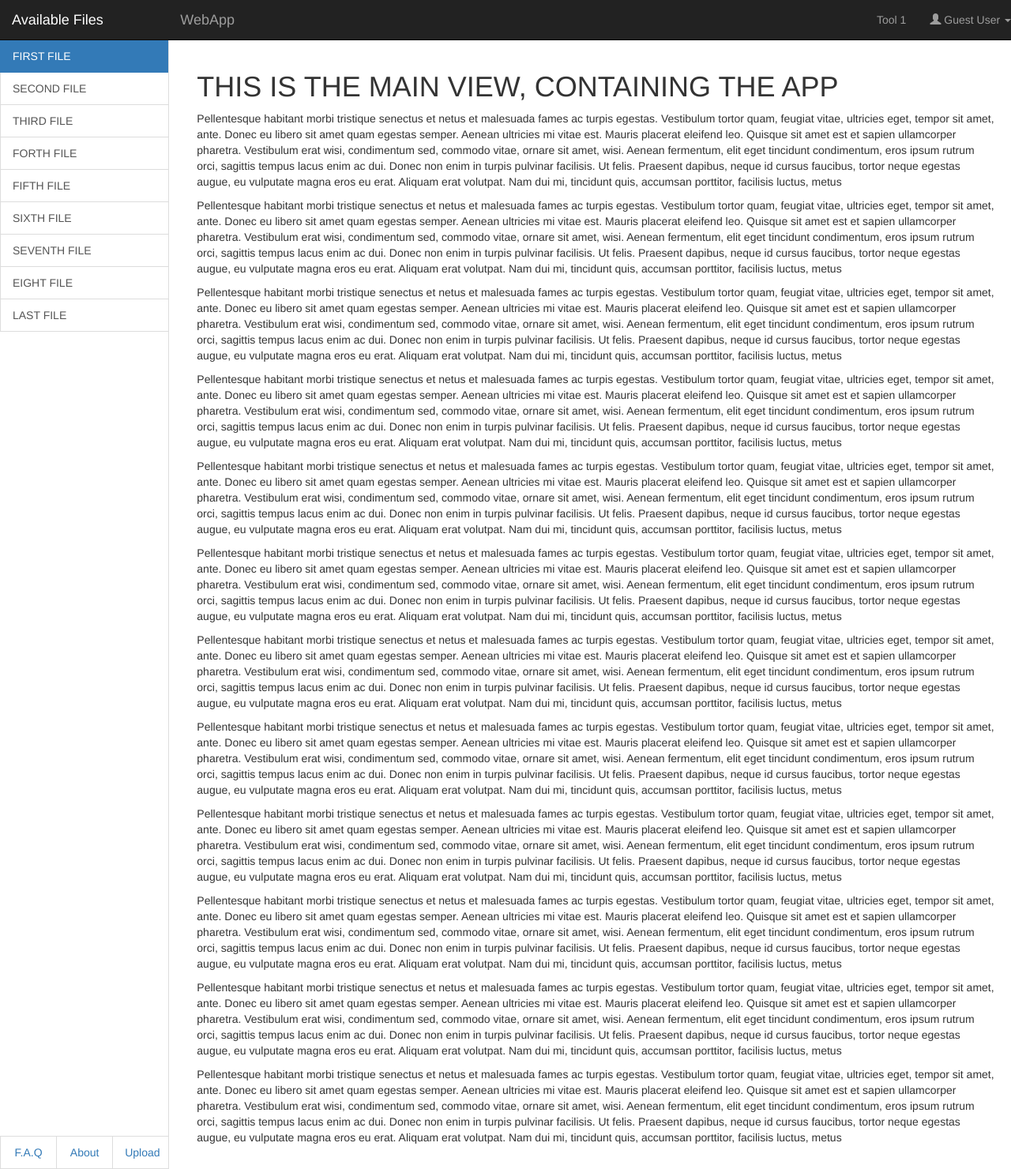
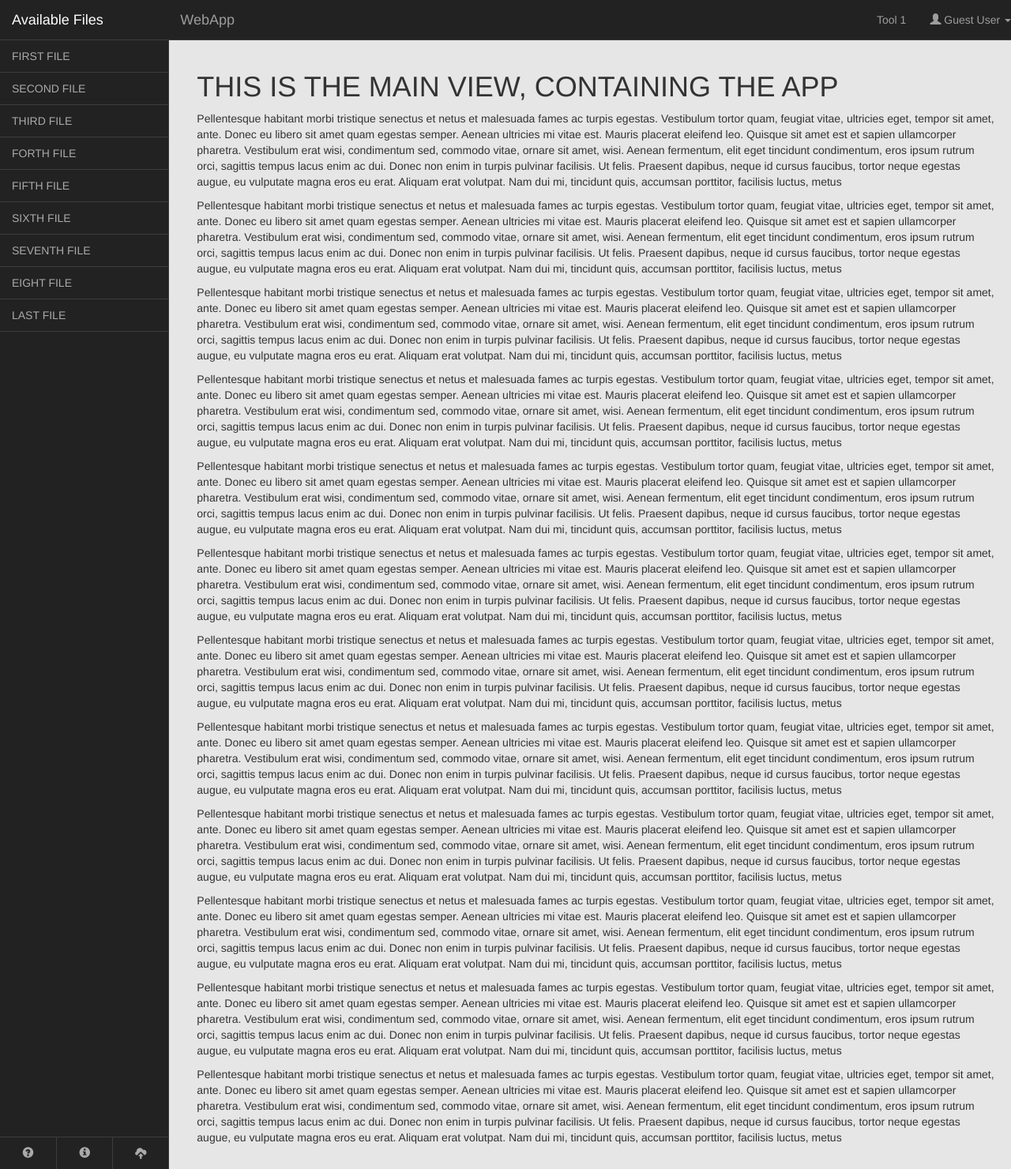
Before and after one commit to Keesaco/KeesaFlo, a Django app: template app/templates/app.html in a window 1280 px wide. Shown: that part at 79% size. Run offline with Django 3.2, Linux system fonts and the light colour scheme; the template is opened without the code that fills it, so the values that code supplies are empty; the page is wider than the window, and the part outside it is not shown; some libraries are stand-ins or nearby versions.

Commit message:
Improved look of the app

```diff
--- a/app/static/css/app.css
+++ b/app/static/css/app.css
@@ -10,17 +10,23 @@
 {
 	margin-bottom: 0;
 }
+.navbar-inverse
+{
+	border-color: #3D3D3D;
+}
 
 .apppanel
 {
 	bottom: 0;
 	padding: 20px 20px 20px 35px;
-	border-left: 1px solid #dddddd;
+	border-left: 1px solid #3D3D3D;
+	background-color: #E6E6E6;
 }
 
 .navpanel
 {
-	bottom: 40px;
+	bottom: 41px;
+	background-color: #222222;
 }
 
 .apppanel, .navpanel
@@ -42,16 +48,22 @@
 	margin-left: 0;
 	width: 33.33333333333334%;
 	text-align: center;
-	border: 1px solid #dddddd;
-	border-right: 0;
+	border-top: 1px solid #3D3D3D;
 }
 
 .nav-pills > li > a {
-border-radius: 0;
+	border-radius: 0;
+	background-color: #222222;
+	color: #AAAAAA;
+}
+
+.nav-pills > li > a:hover {
+	background-color: #333333;
 }
 
 .bottom-nav > li + li { /* used to overlap bootstrap style */
 	margin-left: 0;
+	border-left: 1px solid #3D3D3D;
 }
 
 .list-group
@@ -71,7 +83,19 @@ border-radius: 0;
 
 .list-group-item
 {
+	background-color: #222222;
+	border: 1px solid #3D3D3D;
 	border-right: 0;
+	border-left: 0;
+}
+
+a.list-group-item
+{
+	color: #AAAAAA;
+}
+
+a.list-group-item:hover {
+background-color: #333333;
 }
 
 .row
--- a/app/templates/app.html
+++ b/app/templates/app.html
@@ -23,7 +23,7 @@
 		</nav>
 		<div class="navpanel">
 			<div class="list-group">
-				<a href="#" class="list-group-item active">FIRST FILE</a>
+				<a href="#" class="list-group-item">FIRST FILE</a>
 				<a href="#" class="list-group-item">SECOND FILE</a>
 				<a href="#" class="list-group-item">THIRD FILE</a>
 				<a href="#" class="list-group-item">FORTH FILE</a>
@@ -35,9 +35,9 @@
 			</div>
 		</div>
 		<ul class="nav nav-pills bottom-nav">
-			<li><a href="{% url faq %}">F.A.Q</a></li>
-			<li><a href="{% url about %}">About</a></li>
-			<li><a href="{% url upload %}">Upload</a></li>
+			<li><a href="{% url faq %}" title="F.A.Q"><span class="glyphicon glyphicon-question-sign" title="Upload"></span></a></li>
+			<li><a href="{% url about %}" title="About"><span class="glyphicon glyphicon-info-sign"></span></a></li>
+			<li><a href="{% url upload %}" title="Upload"><span class="glyphicon glyphicon-cloud-upload"></span></a></li>
 		</ul>
 	</div>
 	<!-- main panel -->
@@ -52,6 +52,7 @@
 				</button>
 				<a class="navbar-brand" href="#">WebApp</a>
 			</div>
+
 				<ul class="nav navbar-nav navbar-right">
 					<li><a href="#">Tool 1</a></li>
 					<li class="dropdown">
@@ -63,6 +64,7 @@
 						</ul>
 					</li>
 				</ul>
+
 		</nav>
 		<div class="apppanel">
 			<h1>THIS IS THE MAIN VIEW, CONTAINING THE APP</h1>
```
Lines whose indentation alone changed are shown as unchanged.
